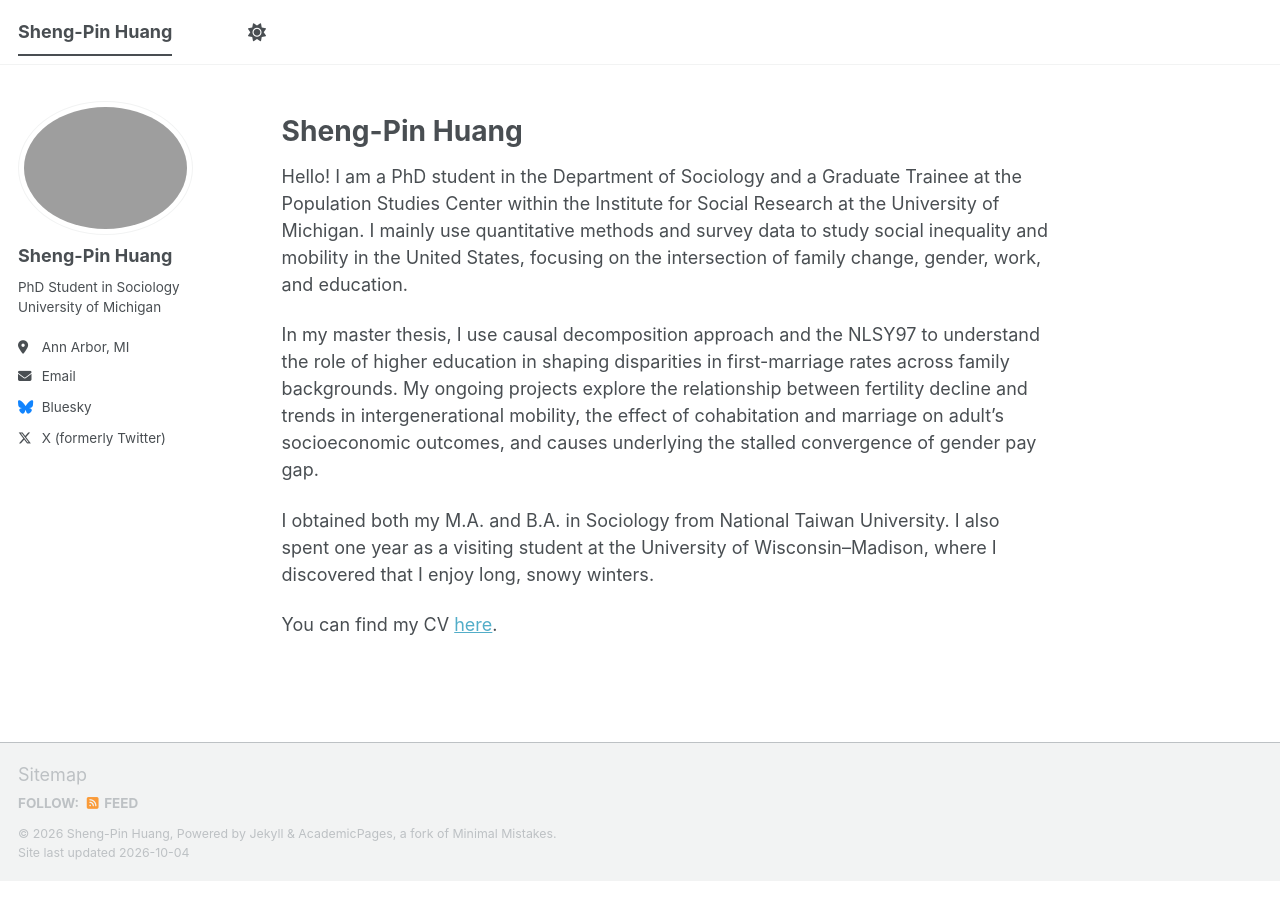
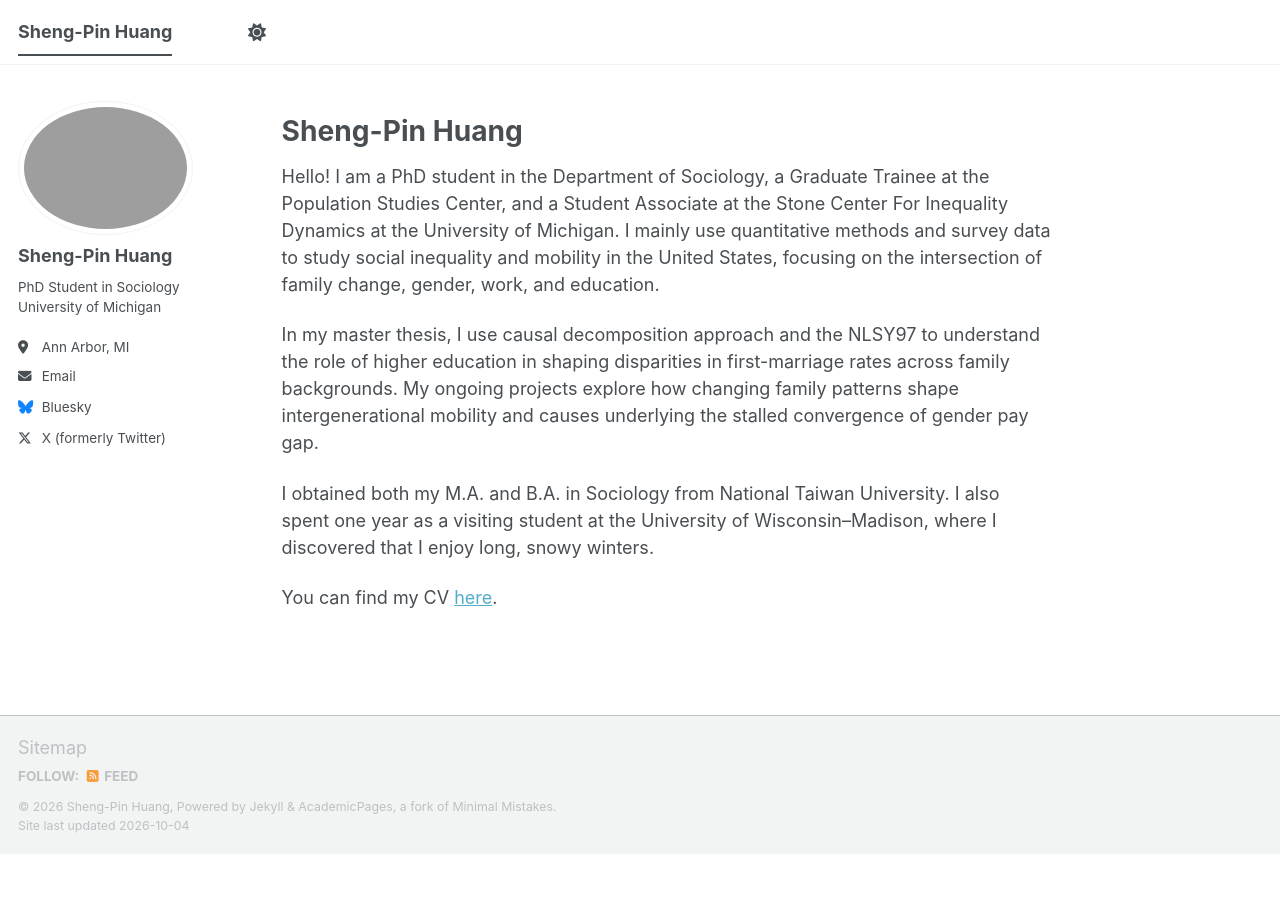
Before and after one commit to shengpinhuang/shengpinhuang.github.io, a Jekyll site: the page built from _pages/about.md, in a window 1280 px wide. Built offline with Jekyll 4.4.1, drawn with Linux system fonts in a browser that asks for light colours; a script bundle is joined from its source files by our own code; library files that are not in the unit come from our copies.

Commit message:
Revise about page with updated information
Updated the about page to include new affiliations and clarify ongoing projects.

```diff
--- a/_pages/about.md
+++ b/_pages/about.md
@@ -10,9 +10,9 @@ redirect_from:
 
 Sheng-Pin Huang
 ======
-Hello! I am a PhD student in the Department of Sociology and a Graduate Trainee at the Population Studies Center within the Institute for Social Research at the University of Michigan. I mainly use quantitative methods and survey data to study social inequality and mobility in the United States, focusing on the intersection of family change, gender, work, and education.
+Hello! I am a PhD student in the Department of Sociology, a Graduate Trainee at the Population Studies Center, and a Student Associate at the Stone Center For Inequality Dynamics at the University of Michigan. I mainly use quantitative methods and survey data to study social inequality and mobility in the United States, focusing on the intersection of family change, gender, work, and education.
 
-In my master thesis, I use causal decomposition approach and the NLSY97 to understand the role of higher education in shaping disparities in first-marriage rates across family backgrounds. My ongoing projects explore the relationship between fertility decline and trends in intergenerational mobility, the effect of cohabitation and marriage on adult's socioeconomic outcomes, and causes underlying the stalled convergence of gender pay gap.
+In my master thesis, I use causal decomposition approach and the NLSY97 to understand the role of higher education in shaping disparities in first-marriage rates across family backgrounds. My ongoing projects explore how changing family patterns shape intergenerational mobility and causes underlying the stalled convergence of gender pay gap.
 
 I obtained both my M.A. and B.A. in Sociology from National Taiwan University. I also spent one year as a visiting student at the University of Wisconsin–Madison, where I discovered that I enjoy long, snowy winters.
 
```
